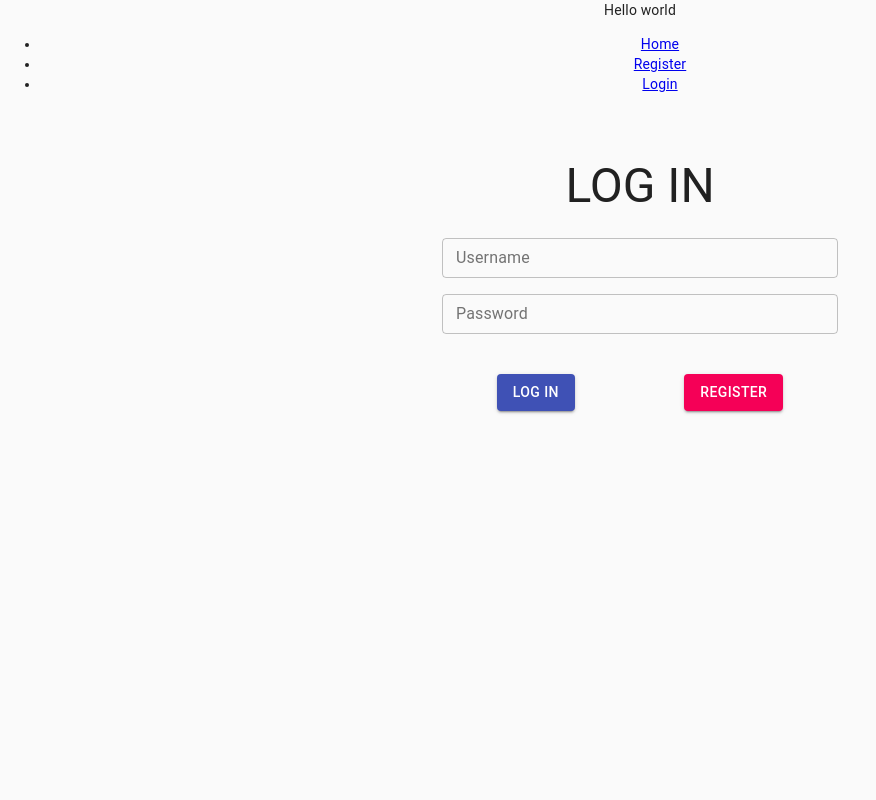
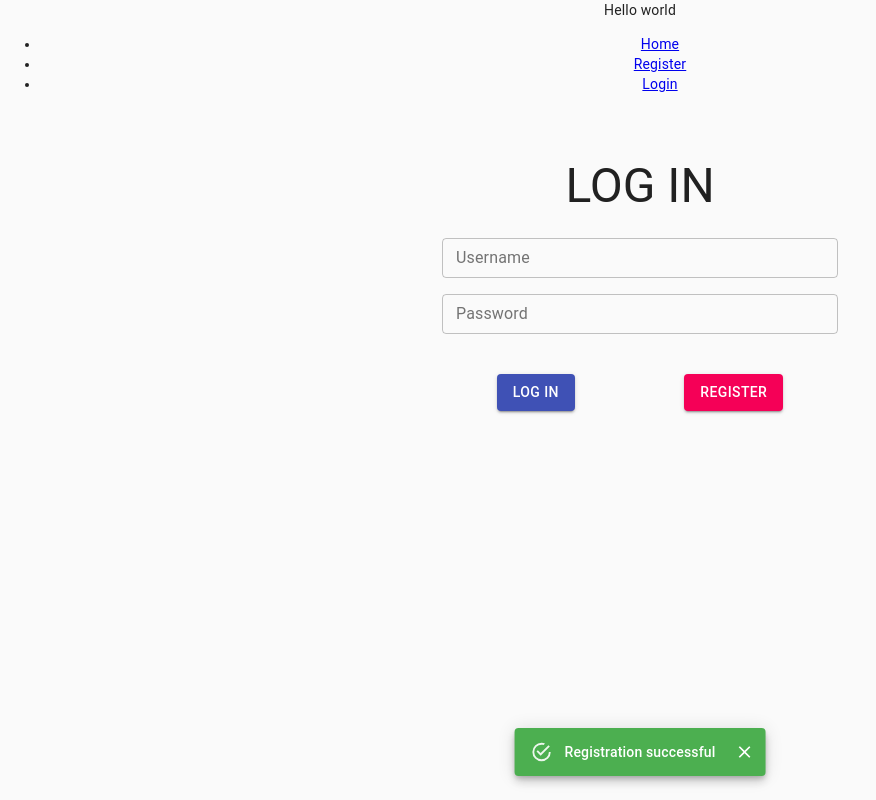
Before and after one commit to mintyTaco/basicloginap, a React (Create React App) app: page /register in a window 1280 px wide. Both pictures are taken after typing "Sample", "name@example.com", "Sample123", "Sample123", "Sample", "Sample" into the empty fields and a click on the button "REGISTER". Shown: the whole page, without its empty margins (0-876 px from the left). Built offline with nearby package versions, Linux system fonts and the light colour scheme.

Commit message:
raw alerts done, for login and register

```diff
--- /dev/null
+++ b/src/components/alert/Alert.js
@@ -0,0 +1,25 @@
+import React from "react";
+import Snackbar from '@material-ui/core/Snackbar';
+import MuiAlert from '@material-ui/lab/Alert';
+
+function Alert(props) {
+    return (
+        <MuiAlert elevation={6} variant="filled" {...props} />
+    );
+}
+
+export const AlertMessage = (status, severity, message) => {
+
+    // const [open, setOpen] = React.useState(false);
+
+    // const setVisibility = () => {
+    //     setOpen(status);
+    // }
+
+    return(
+        <Snackbar open = {open}>
+            <Alert onClose={open} severity={severity}>{message}</Alert>
+        </Snackbar>
+    );
+
+}
--- a/src/components/login/login.js
+++ b/src/components/login/login.js
@@ -4,27 +4,59 @@ import { userLoginActions } from "../../redux/actions/loginActions";
 import { useHistory } from "react-router";
 import { alertActions } from "../../redux/actions/alertActions";
 import { LoginForm } from "./loginForm";
+import Snackbar from '@material-ui/core/Snackbar';
+import MuiAlert from "@material-ui/lab/Alert";
 // TODO add spinner for logginIn state
 // TODO style BE alerts
+
+const Alert = (props) => <MuiAlert elevation={6} variant="filled" {...props} />;
+
 export const Login = () => {
   const dispatch = useDispatch();
   const history = useHistory();
   const alert = useSelector((state) => state.alert);
   const loggingIn = useSelector((state) => state.authentication.loggingIn);
-  // useEffect(() => {
-  //   history.listen((location, action) => {
-  //     dispatch(alertActions.clear());
-  //   });
-  // }, []);
+  const [open, setOpen] = useState(false);
+
   useEffect(() => {
+    console.log(alert, ' useEffect');
+    history.listen((location, action) => {
+      dispatch(alertActions.clear());
+    });
+  }, []);
+
+  useEffect(() => {
+    console.log(alert, ' logout')
     dispatch(userLoginActions.logout());
   }, []);
 
+  const handleClose = () => {
+    setOpen(false);
+  };
+  useEffect(() => {
+    if(alert.message !== undefined)
+      setOpen(true);
+  }, [alert.message])
+
+  const handleSeverity = () => {
+    if(alert.type == 'alert-success'){
+      return 'success';
+    }
+    if(alert.type == 'alert-danger'){
+      return 'error';
+    }
+    console.log('check types');
+  }
+
   return (
-    <>
-      {/*{alert.message && <div>{`${alert.message}`}</div>}*/}
+      <div>
+      <Snackbar open={open} autoHideDuration={6000} onClose={handleClose}>
+        <Alert onClose={handleClose} severity={handleSeverity()}>
+        {`${alert.message}`}
+        </Alert>
+      </Snackbar>
       <LoginForm />
-    </>
+      </div>
   );
 };
 
--- a/src/components/register/register.js
+++ b/src/components/register/register.js
@@ -1,19 +1,44 @@
-import React, { useEffect } from "react";
-import { useDispatch } from "react-redux";
+import React, { useEffect, useState } from "react";
+import { useDispatch, useSelector } from "react-redux";
 
 import { userLoginActions } from "../../redux/actions/loginActions";
 import { RegisterForm } from "./registerForm";
+import Snackbar from '@material-ui/core/Snackbar';
+import MuiAlert from "@material-ui/lab/Alert";
+
+const Alert = (props) => <MuiAlert elevation={6} variant="filled" {...props} />;
 
 export const Register = () => {
-  const dispatch = useDispatch();
 
+  const alert = useSelector((state) => state.alert);
+  const [open, setOpen] = useState(false);
+
+  const handleClose = () => {
+    setOpen(false);
+  };
   useEffect(() => {
-    dispatch(userLoginActions.logout());
-  }, []);
+    if(alert.message !== undefined)
+      setOpen(true);
+  }, [alert.message])
+
+  const handleSeverity = () => {
+    if(alert.type == 'alert-success'){
+      return 'success';
+    }
+    if(alert.type == 'alert-danger'){
+      return 'error';
+    }
+    console.log('check types');
+  }
 
   return (
-    <>
-      <RegisterForm />
-    </>
+    <div>
+      <Snackbar open={open} autoHideDuration={6000} onClose={handleClose}>
+        <Alert onClose={handleClose} severity={handleSeverity()}>
+        {`${alert.message}`}
+        </Alert>
+      </Snackbar>
+      <RegisterForm/>
+      </div>
   );
 };
--- a/src/components/register/registerForm.js
+++ b/src/components/register/registerForm.js
@@ -11,7 +11,7 @@ import { useDispatch } from "react-redux";
 import { useHistory } from "react-router";
 import { userRegisterActions } from "../../redux/actions/registerActions";
 import { useFormik } from "formik";
-import {React, useState} from "react";
+import {React} from "react";
 
 const useStyles = makeStyles((theme) => ({
   paper: {
@@ -44,24 +44,9 @@ export const RegisterForm = () => {
     confirmPassword: "",
   };
 
-  const [userLabel, setUserLabel] = useState("Username")
-
-  const [labels, setLabels] = useState({
-    username: 'Username',
-    password: 'Password',
-    confirmPassword: 'Confirm Password',
-    email: 'Email',
-    phone: 'Phone number'
-  })
-
   const onSubmit = (values) => {
     dispatch(userRegisterActions.register(values, "/", history));
   };
-
-  const getUserNameLabel = (error) => error ?? "Username";
-  const getPasswordLabel = (error) => error ?? "Password";
-  const getConfirmPasswordLabel = (error) => error ?? "Confirm Password";
-  const getEmailLabel = (error) => error ?? "Email";
 
   const validate = (values) => {
     let errors = {};
--- a/src/redux/actions/loginActions.js
+++ b/src/redux/actions/loginActions.js
@@ -24,7 +24,7 @@ const login = (username, password, from, history) => {
       },
       (error) => {
         dispatch(failure(error.toString()));
-        // dispatch(alertActions.error(error.toString()));
+        dispatch(alertActions.error(error.toString()));
       }
     );
   };
--- a/src/redux/actions/registerActions.js
+++ b/src/redux/actions/registerActions.js
@@ -1,5 +1,6 @@
 import { userConstants } from "./constants";
 import { userServiceHandler } from "../../utils/userHandler";
+import {alertActions} from "../actions/alertActions"
 const request = (user) => {
   return { type: userConstants.REGISTER_REQUEST, user };
 };
@@ -18,11 +19,11 @@ function register(user, path, history) {
       (user) => {
         dispatch(success());
         history.push(path);
-        //  dispatch(alertActions.success("Registration successful"));
+         dispatch(alertActions.success("Registration successful"));
       },
       (error) => {
         dispatch(failure(error.toString()));
-        //   dispatch(alertActions.error(error.toString()));
+          dispatch(alertActions.error(error.toString()));
       }
     );
   };
--- a/src/redux/reducers/rootReducer.js
+++ b/src/redux/reducers/rootReducer.js
@@ -1,9 +1,10 @@
 import { combineReducers } from "redux";
 import { authentication } from "./authReducer";
 import { registration } from "./registerReducer";
+import { alert } from "./alertReducer";
 
 export const rootReducer = combineReducers({
   authentication,
   registration,
-  //alert,
+  alert,
 });
```
Also changed, not shown: package.json (+6 -5 lines), 1 other file (tests, documents, lock files or other folders).
